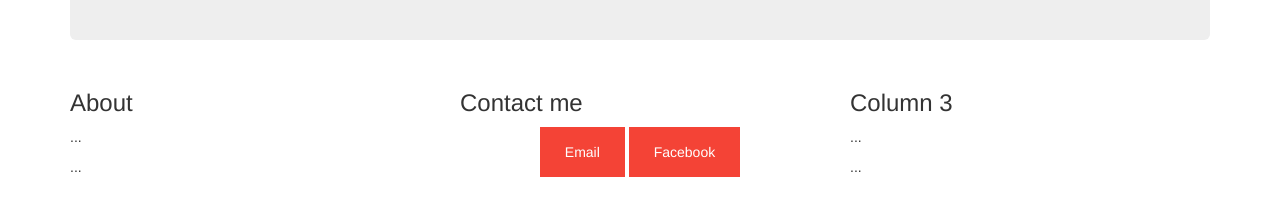
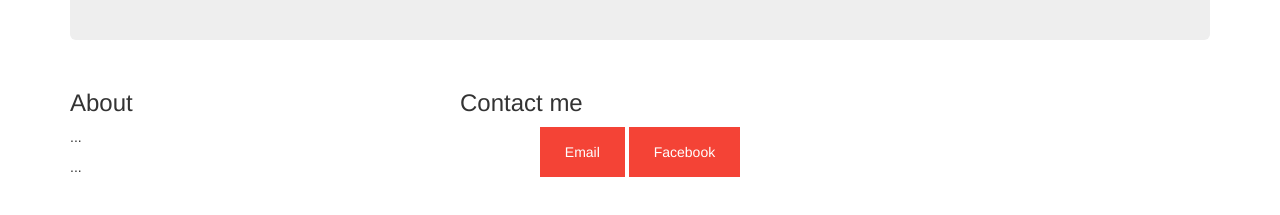
Before and after one commit to luisarturo-lol/luisarturo-lol.github.io, a plain HTML site: page index.html in a window 1280 px wide. Shown: the part 283-498 px from the top of the page. Drawn offline with nearby package versions, Linux system fonts and the light colour scheme.

Commit message:
Update index.html

```diff
--- a/index.html
+++ b/index.html
@@ -45,11 +45,6 @@ a:hover, a:active {
 		<a href="hidekigarcia@gmail.com">Facebook</a>
 			</p>
     </div>
-    <div class="col-sm-4">
-      <h3>Column 3</h3>
-      <p>...</p>
-      <p>...</p>
-    </div>
   </div>
 </div>
 
```
